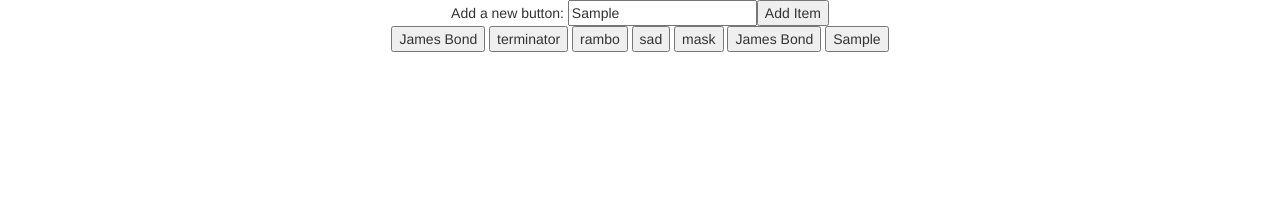
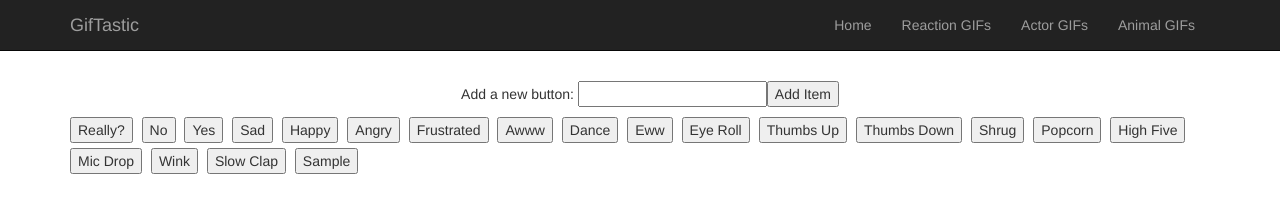
Before and after one commit to stehar14/GifTastic, a plain HTML site: page index.html in a window 1280 px wide. Both pictures are taken after typing "Sample" into the empty fields and a click on the input "Add Item". Drawn offline with nearby package versions, Linux system fonts and the light colour scheme.

Commit message:
JS finished. Have to style, make separate pages

```diff
--- a/assets/css/style.css
+++ b/assets/css/style.css
@@ -0,0 +1,27 @@
+/* GifTastic
+ Written by: Steve Harold
+ Created: 12/11/2017
+ Last Updated: 12/12/2017 */
+
+.col-md-4 {
+	display: flex;
+	align-items: center;
+	justify-content: center;
+	height: 350px;
+	flex-direction: column;
+	border: 1px solid black;
+}
+
+.col-md-4 img {
+	width: 90%;
+	max-height: 90%;
+}
+
+.button {
+	margin-right: 5px;
+	margin-bottom: 5px;
+}
+
+#form {
+	margin: 10px;
+}
--- a/assets/js/app.js
+++ b/assets/js/app.js
@@ -1,6 +1,21 @@
+// GifTastic
+// Written by: Steve Harold
+// Created: 12/11/2017
+// Last Updated: 12/12/2017
+
+// Function used to turn user input into title case //
+function toTitleCase(str) {
+  return str.replace(/(?:^|\s)\w/g, function(match) {
+      return match.toUpperCase();
+  });
+}
+
+// On click function for initial and dynamically created buttons
+// Populates the #images div with 10 gifs related to the phrase on the button pressed
+
 $("#buttons").on("click", ".button", function() {
   $("#images").empty();
-  //set variable storing the data-person of the button you clicked
+  //set variable storing the data-name of the button you clicked
   var person = $(this).attr("data-name");
   //set variable to giphy api with data-person search
   var queryURL = "https://api.giphy.com/v1/gifs/search?q=" +
@@ -17,23 +32,28 @@
   //iterate through the array
     for (var i = 0; i < results.length; i++) {
   //create new div with class item for each result
-      var gifDiv = $("<div>");
+      var gifDiv = $("<div class='col-md-4'>");
   //store rating for each result in variable
       var rating = results[i].rating;
   //create paragraph element to display rating on screen
       var p = $("<p>").text("Rating: " + rating);
   //create img element to show each gif and then set the source
-      var personImage = $("<img class='item' data-still='" + results[i].images.fixed_height_still.url + "' data-animate='" +results[i].images.fixed_height.url + "' data-state='still'>");
-      personImage.attr("src", results[i].images.fixed_height_still.url);
+      var personImage = $("<img>");
+      personImage.attr("class", "item");
+      personImage.attr("data-still", results[i].images.fixed_width_still.url);
+      personImage.attr("data-animate", results[i].images.fixed_width.url);
+      personImage.attr("data-state", "still");
+      personImage.attr("src", results[i].images.fixed_width_still.url);
   // add parapgraphs and imgs to beginning of each newly created div
       gifDiv.prepend(p);
       gifDiv.prepend(personImage);
-      // add new divs to #gifs=appear-here div
+  // add new divs to #images div
       $("#images").prepend(gifDiv);
     }
   });
 });
 
+// On click function for dynamically created GIFs
 $("#images").on("click", ".item", function() {
   // The attr jQuery method allows us to get or set the value of any attribute on our HTML element
   var state = $(this).attr("data-state");
@@ -49,13 +69,18 @@
   }
 });
 
+//On click function for user input submission button
 $("#addButton").on("click", function() {
   event.preventDefault();
-  var phrase = $("#addPhrase").val().trim();
+  if ($("#addPhrase").val().trim() === "") {
+    alert("That's not a valid input!");
+  } else{
+    var phrase = toTitleCase($("#addPhrase").val().trim());
     var newButton = $("<button>" + phrase + "</button>");
     newButton.attr("id", phrase);
     newButton.attr("class","button");
     newButton.attr("data-name", phrase);
     newButton.appendTo("#buttons");
-
+    $("#addPhrase").val("");
+  }
 });
--- a/index.html
+++ b/index.html
@@ -1,3 +1,8 @@
+<!-- GifTastic
+ Written by: Steve Harold
+ Created: 12/11/2017
+ Last Updated: 12/12/2017 -->
+
 <!DOCTYPE html>
 <html lang="en">
 
@@ -20,23 +25,71 @@
 </head>
 
 <body>
+	<nav class="navbar navbar-inverse navbar-static-top" role="navigation">
+        <div class="container">
+            <!-- Brand and toggle get grouped for better mobile display -->
+            <div class="navbar-header">
+                <button type="button" class="navbar-toggle" data-toggle="collapse" data-target="#bs-example-navbar-collapse-1">
+                    <span class="sr-only">Toggle navigation</span>
+                    <span class="icon-bar"></span>
+                    <span class="icon-bar"></span>
+                    <span class="icon-bar"></span>
+                </button>
+                <a class="navbar-brand" href="#">GifTastic</a>
+            </div>
+            <!-- Collect the nav links, forms, and other content for toggling -->
+            <div class="collapse navbar-collapse navbar-right" id="bs-example-navbar-collapse-1">
+                <ul class="nav navbar-nav">
+                	<li>
+                		<a href="#">Home</a>
+                	</li>
+                    <li>
+                        <a href="#">Reaction GIFs</a>
+                    </li>
+                    <li>
+                        <a href="#">Actor GIFs</a>
+                    </li>
+                    <li>
+                        <a href="#">Animal GIFs</a>
+                    </li>
+                </ul>
+            </div>
+            <!-- /.navbar-collapse -->
+        </div>
+        <!-- /.container -->
+    </nav>
     <div class="container">
         <div class="row">
-        	<div class="col-lg-12 text-center">
+        	<div id="form" class="col-lg-12 text-center">
         		<form>
     				<span id="add-item">Add a new button: <input id="addPhrase" type="text" ><input id="addButton" value="Add Item" type="submit"></span>
   				</form>
         	</div>
-            <div id="buttons" class="col-lg-12 text-center">
-                <button id="james-bond" class="button" data-name="james+bond">James Bond</button>
-                <button id="terminator" class="button" data-name="terminator">terminator</button>
-                <button id="rambo" class="button" data-name="rambo">rambo</button>
-                <button id="sad" class="button" data-name="sad">sad</button>
-                <button id="mask" class="button" data-name="mask">mask</button>
-                <button id="james-bond" class="button" data-name="james+bond">James Bond</button>
+            <div id="buttons" class="col-lg-12 text-left">
+                <button id="really" class="button" data-name="really">Really?</button>
+                <button id="no" class="button" data-name="no">No</button>
+                <button id="yes" class="button" data-name="yes">Yes</button>
+                <button id="sad" class="button" data-name="sad">Sad</button>
+                <button id="happy" class="button" data-name="happy">Happy</button>
+                <button id="angry" class="button" data-name="angry">Angry</button>
+                <button id="frustrated" class="button" data-name="frustrated">Frustrated</button>
+                <button id="awww" class="button" data-name="angry">Awww</button>
+                <button id="dance" class="button" data-name="dance">Dance</button>
+                <button id="eww" class="button" data-name="eww">Eww</button>
+                <button id="eye-roll" class="button" data-name="eye+roll">Eye Roll</button>
+                <button id="thumbs-up" class="button" data-name="thumbs+up">Thumbs Up</button>
+                <button id="thumbs-down" class="button" data-name="thumbs+down">Thumbs Down</button>
+                <button id="shrug" class="button" data-name="shrug">Shrug</button>
+                <button id="popcorn" class="button" data-name="popcorn">Popcorn</button>
+                <button id="high-five" class="button" data-name="high+five">High Five</button>
+                <button id="mic-drop" class="button" data-name="mic+drop">Mic Drop</button>
+                <button id="wink" class="button" data-name="wink">Wink</button>
+                <button id="slow-clap" class="button" data-name="slow+clap">Slow Clap</button>
             </div>
         </div>
-		<div class="col-lg-12 text-center" id="images">
+        <div class="row">
+			<div class="col-md-12 text-center" id="images">
+			</div>
 		</div>
     </div>
     <!-- jQuery Version 1.11.1 -->
```
Lines whose indentation alone changed are shown as unchanged.
